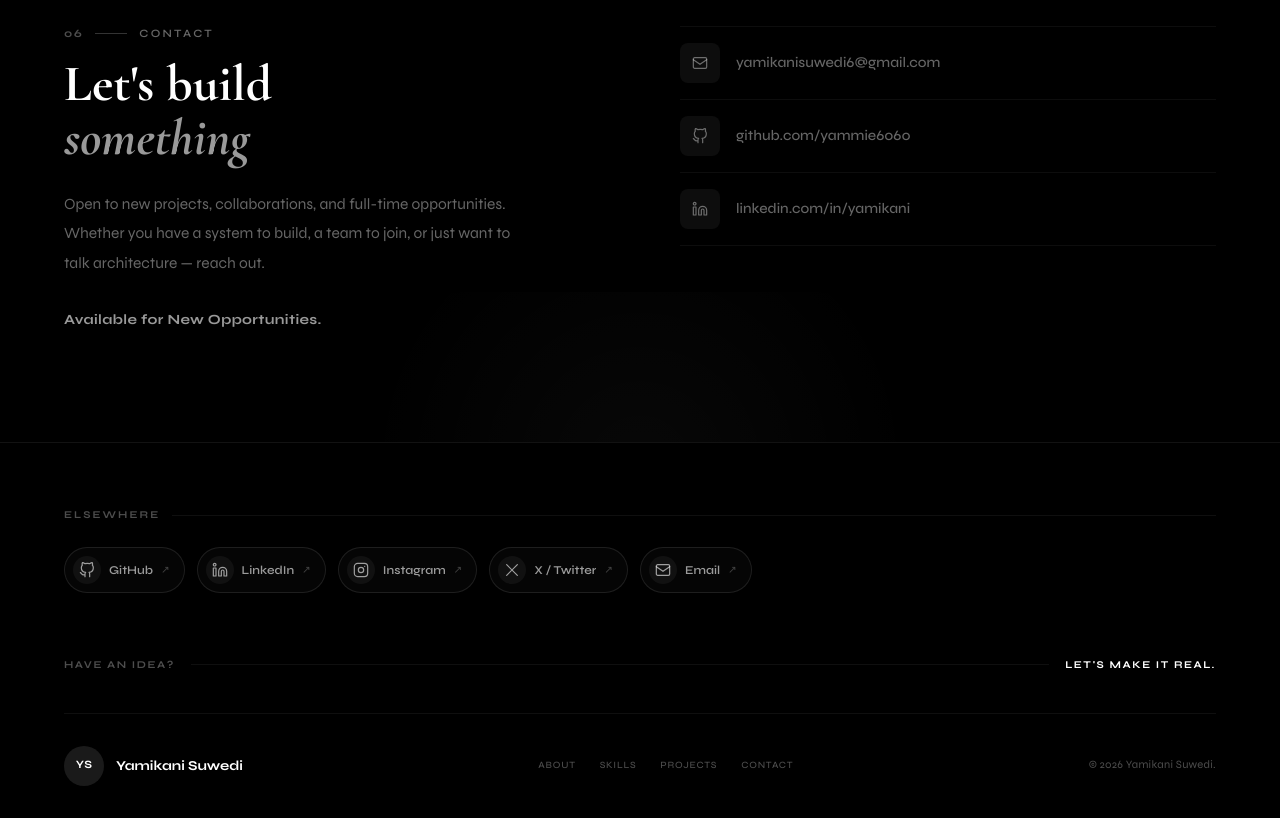
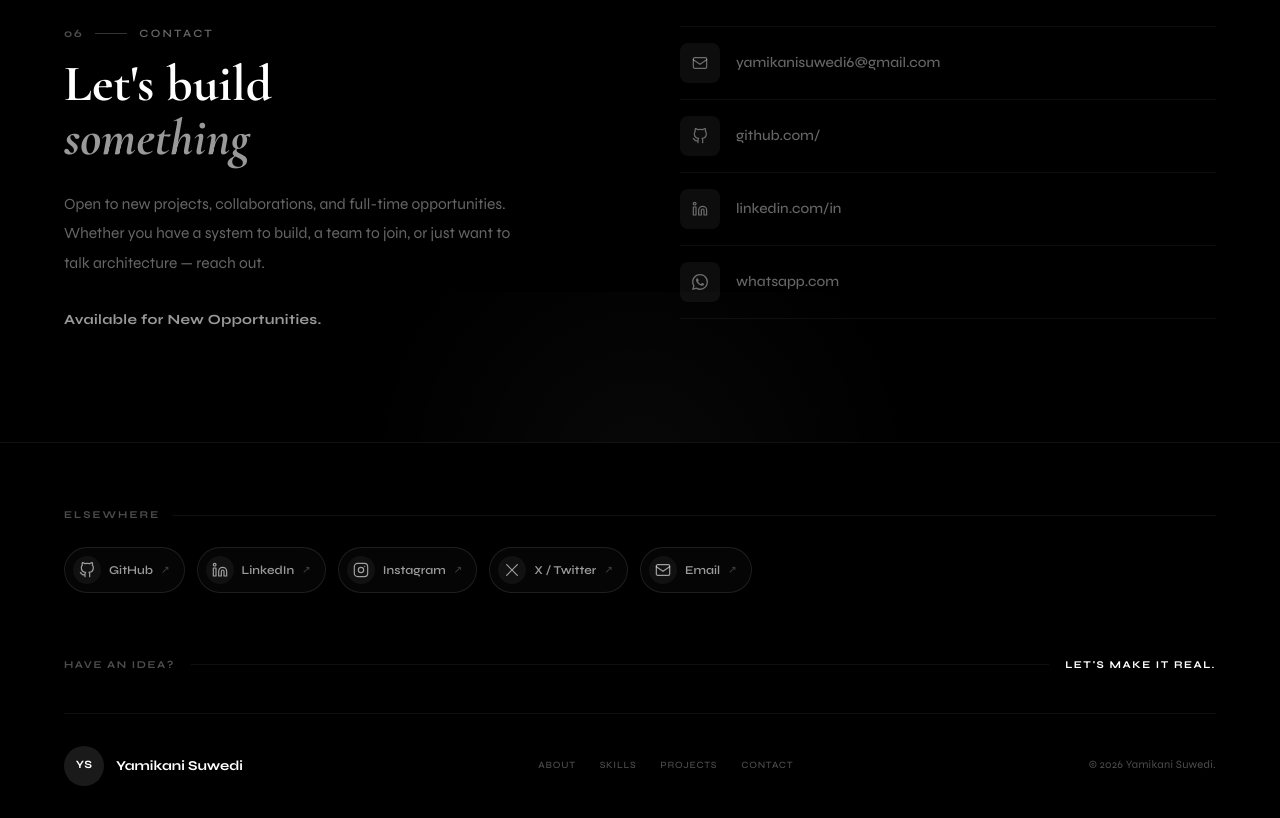
Before and after one commit to yammie6060/portifolio, a Next.js app: page / in a window 1280 px wide. Shown: the part 4340-5158 px from the top of the page. Built offline with nearby package versions, Linux system fonts and the light colour scheme.

Commit message:
feat: Update social links in Contact component with correct labels and new WhatsApp link

```diff
--- a/app/components/Contact.tsx
+++ b/app/components/Contact.tsx
@@ -21,7 +21,7 @@ const SOCIAL_LINKS = [
     ),
   },
   {
-    label: "github.com/yammie6060",
+    label: "github.com/",
     href: "https://github.com/yammie6060",
     icon: (
       <svg
@@ -36,8 +36,8 @@ const SOCIAL_LINKS = [
     ),
   },
   {
-    label: "linkedin.com/in/yamikani",
-    href: "https://linkedin.com/",
+    label: "linkedin.com/in",
+    href: "https://linkedin.com/yamikani-suwedi",
     icon: (
       <svg
         viewBox="0 0 24 24"
@@ -52,6 +52,18 @@ const SOCIAL_LINKS = [
       </svg>
     ),
   },
+  {
+    label: "whatsapp.com",
+    href: "https://wa.me/+265881052965",
+    icon: (
+      <svg
+        viewBox="0 0 24 24"
+        className="w-4 h-4 fill-current"
+      >
+        <path d="M20.52 3.48A11.9 11.9 0 0 0 12.04 0C5.47 0 .13 5.34.13 11.91c0 2.1.55 4.15 1.6 5.96L.03 24l6.27-1.64a11.88 11.88 0 0 0 5.73 1.46h.01c6.57 0 11.91-5.34 11.91-11.91 0-3.18-1.24-6.17-3.43-8.43ZM12.04 21.8h-.01a9.86 9.86 0 0 1-5.03-1.38l-.36-.21-3.72.98.99-3.63-.23-.37a9.86 9.86 0 0 1-1.51-5.28C2.17 6.46 6.6 2.03 12.05 2.03c2.64 0 5.12 1.03 6.99 2.9a9.83 9.83 0 0 1 2.89 7c0 5.45-4.43 9.87-9.89 9.87Zm5.42-7.39c-.3-.15-1.76-.87-2.03-.97-.27-.1-.47-.15-.67.15-.2.3-.77.97-.94 1.17-.17.2-.35.22-.65.07-.3-.15-1.25-.46-2.38-1.47-.88-.79-1.47-1.76-1.64-2.06-.17-.3-.02-.46.13-.61.13-.13.3-.35.45-.52.15-.17.2-.3.3-.5.1-.2.05-.37-.02-.52-.07-.15-.67-1.61-.92-2.21-.24-.58-.49-.5-.67-.51h-.57c-.2 0-.52.07-.8.37-.27.3-1.05 1.02-1.05 2.49s1.07 2.89 1.22 3.09c.15.2 2.1 3.21 5.09 4.5.71.31 1.27.5 1.7.64.72.23 1.37.2 1.89.12.58-.09 1.76-.72 2.01-1.42.25-.7.25-1.3.17-1.42-.07-.12-.27-.2-.57-.35Z" />
+      </svg>
+    ),
+  }
 ];
 
 export default function Contact() {
```
